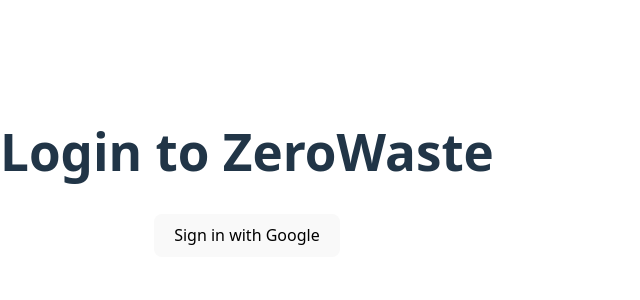
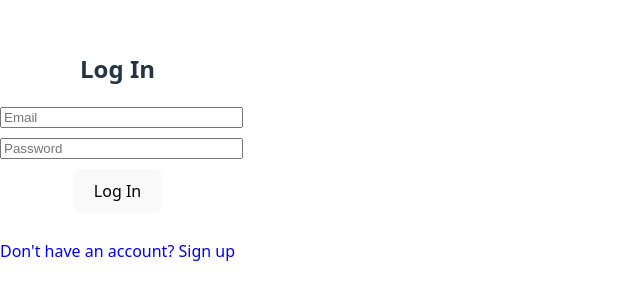
Before and after one commit to namithaww/zerowaste, a React (Vite) app in the folder zerowaste-app/: page / in a window 1280 px wide. Shown: the part 260-560 px from the top of the page, without its empty margins (0-640 px from the left). Built offline with nearby package versions, Linux system fonts and the light colour scheme; no server answers.

Commit message:
Updated Code

```diff
--- a/zerowaste-app/src/App.jsx
+++ b/zerowaste-app/src/App.jsx
@@ -1,19 +1,31 @@
-// App.jsx
 import React, { useEffect, useState } from "react";
-import { BrowserRouter as Router, Routes, Route, Navigate } from "react-router-dom";
+import { Routes, Route, useNavigate } from "react-router-dom";
 import Auth from "./components/Auth";
 import Dashboard from "./components/Dashboard";
-import { auth } from "./firebase";
-import { onAuthStateChanged } from "firebase/auth";
-import PrivateRoute from "./components/PrivateRoute";
+import ReceiverDashboard from "./components/ReceiverDashboard";
+import { auth, db } from "./firebase";
+import { doc, getDoc } from "firebase/firestore";
 
-function App() {
+const App = () => {
   const [user, setUser] = useState(null);
+  const [role, setRole] = useState(null);
   const [loading, setLoading] = useState(true);
+  const navigate = useNavigate();
 
   useEffect(() => {
-    const unsubscribe = onAuthStateChanged(auth, (currentUser) => {
-      setUser(currentUser);
+    const unsubscribe = auth.onAuthStateChanged(async (currentUser) => {
+      if (currentUser) {
+        setUser(currentUser);
+        const userDoc = await getDoc(doc(db, "users", currentUser.uid));
+        if (userDoc.exists()) {
+          const userData = userDoc.data();
+          setRole(userData.role);
+          navigate("/dashboard");
+        }
+      } else {
+        setUser(null);
+        setRole(null);
+      }
       setLoading(false);
     });
 
@@ -23,20 +35,17 @@ function App() {
   if (loading) return <p>Loading...</p>;
 
   return (
-    <Router>
-      <Routes>
-        <Route path="/" element={!user ? <Auth /> : <Navigate to="/dashboard" />} />
-        <Route
-          path="/dashboard"
-          element={
-            <PrivateRoute>
-              <Dashboard />
-            </PrivateRoute>
-          }
-        />
-      </Routes>
-    </Router>
+    <Routes>
+      <Route path="/" element={<Auth />} />
+      {user && role === "Donor" && (
+        <Route path="/dashboard" element={<Dashboard />} />
+      )}
+      {user && role === "Receiver" && (
+        <Route path="/dashboard" element={<ReceiverDashboard />} />
+      )}
+      <Route path="*" element={<Auth />} />
+    </Routes>
   );
-}
+};
 
 export default App;
--- a/zerowaste-app/src/components/Auth.jsx
+++ b/zerowaste-app/src/components/Auth.jsx
@@ -1,42 +1,118 @@
-// Auth.jsx
-import React from "react";
+import React, { useState } from "react";
+import {
+  createUserWithEmailAndPassword,
+  signInWithEmailAndPassword,
+  updateProfile,
+} from "firebase/auth";
+import { doc, setDoc } from "firebase/firestore";
 import { auth, db } from "../firebase";
-import { GoogleAuthProvider, signInWithPopup } from "firebase/auth";
-import { doc, getDoc, setDoc } from "firebase/firestore";
+import { useNavigate } from "react-router-dom";
 
 const Auth = () => {
-  const handleGoogleLogin = async () => {
-    const provider = new GoogleAuthProvider();
+  const [isSignup, setIsSignup] = useState(false);
+  const [name, setName] = useState("");
+  const [email, setEmail] = useState("");
+  const [password, setPassword] = useState("");
+  const [role, setRole] = useState("Donor"); // Default role
+  const [error, setError] = useState("");
 
+  const navigate = useNavigate();
+
+  const toggleMode = () => {
+    setIsSignup((prev) => !prev);
+    setError("");
+  };
+
+  const handleSignup = async (e) => {
+    e.preventDefault();
     try {
-      const result = await signInWithPopup(auth, provider);
-      const user = result.user;
+      const userCredential = await createUserWithEmailAndPassword(auth, email, password);
 
-      console.log("Google Login Successful:", user);
+      // Set displayName in Firebase Auth profile
+      await updateProfile(userCredential.user, {
+        displayName: name,
+      });
 
-      const userDocRef = doc(db, "users", user.uid);
-      const userDoc = await getDoc(userDocRef);
+      // Save user data in Firestore
+      await setDoc(doc(db, "users", userCredential.user.uid), {
+        uid: userCredential.user.uid,
+        name,
+        email,
+        role,
+      });
 
-      if (!userDoc.exists()) {
-        // Automatically add user to Firestore with default role
-        await setDoc(userDocRef, {
-          email: user.email,
-          role: "donor", // default role
-          createdAt: new Date(),
-        });
-        console.log("New user document created in Firestore.");
-      } else {
-        console.log("User already exists in Firestore.");
-      }
-    } catch (error) {
-      console.error("Google login failed:", error);
+      navigate("/dashboard");
+    } catch (err) {
+      setError(err.message);
+    }
+  };
+
+  const handleLogin = async (e) => {
+    e.preventDefault();
+    try {
+      await signInWithEmailAndPassword(auth, email, password);
+      navigate("/dashboard");
+    } catch (err) {
+      setError("Invalid email or password");
     }
   };
 
   return (
-    <div style={{ textAlign: "center", marginTop: "100px" }}>
-      <h1>Login to ZeroWaste</h1>
-      <button onClick={handleGoogleLogin}>Sign in with Google</button>
+    <div style={{ maxWidth: "400px", margin: "auto", textAlign: "center", marginTop: "50px" }}>
+      <h2>{isSignup ? "Sign Up" : "Log In"}</h2>
+      <form onSubmit={isSignup ? handleSignup : handleLogin}>
+        {isSignup && (
+          <>
+            <input
+              type="text"
+              placeholder="Full Name"
+              value={name}
+              onChange={(e) => setName(e.target.value)}
+              required
+              style={{ display: "block", width: "100%", marginBottom: "10px" }}
+            />
+            <select
+              value={role}
+              onChange={(e) => setRole(e.target.value)}
+              required
+              style={{ display: "block", width: "100%", marginBottom: "10px" }}
+            >
+              <option value="Donor">Donor</option>
+              <option value="Receiver">Receiver</option>
+            </select>
+          </>
+        )}
+
+        <input
+          type="email"
+          placeholder="Email"
+          value={email}
+          onChange={(e) => setEmail(e.target.value)}
+          required
+          style={{ display: "block", width: "100%", marginBottom: "10px" }}
+        />
+        <input
+          type="password"
+          placeholder="Password"
+          value={password}
+          onChange={(e) => setPassword(e.target.value)}
+          required
+          style={{ display: "block", width: "100%", marginBottom: "10px" }}
+        />
+
+        <button
+          type="submit"
+          style={{ padding: "10px 20px", marginBottom: "10px", cursor: "pointer" }}
+        >
+          {isSignup ? "Sign Up" : "Log In"}
+        </button>
+
+        {error && <p style={{ color: "red" }}>{error}</p>}
+      </form>
+
+      <p onClick={toggleMode} style={{ color: "blue", cursor: "pointer" }}>
+        {isSignup ? "Already have an account? Log in" : "Don't have an account? Sign up"}
+      </p>
     </div>
   );
 };
--- a/zerowaste-app/src/components/CreateDonation.jsx
+++ b/zerowaste-app/src/components/CreateDonation.jsx
@@ -2,7 +2,7 @@ import React, { useState } from "react";
 import { db, auth } from "../firebase";
 import { collection, addDoc, serverTimestamp } from "firebase/firestore";
 
-const CreateDonation = () => {
+const CreateDonation = ({ onDonationCreated }) => {
   const [formData, setFormData] = useState({
     foodItem: "",
     quantity: "",
@@ -42,6 +42,10 @@ const CreateDonation = () => {
         location: "",
         additionalInfo: "",
       });
+
+      if (onDonationCreated) {
+        onDonationCreated(); // 👈 notify parent to refresh list
+      }
     } catch (error) {
       console.error("Error adding donation: ", error);
       setSuccessMsg("Something went wrong. Please try again.");
--- a/zerowaste-app/src/components/MyDonations.jsx
+++ b/zerowaste-app/src/components/MyDonations.jsx
@@ -6,8 +6,8 @@ const MyDonations = () => {
   const [donations, setDonations] = useState([]);
   const [loading, setLoading] = useState(true);
 
-  useEffect(() => {
   const fetchMyDonations = async () => {
+    setLoading(true);
     try {
       const user = auth.currentUser;
       if (!user) return;
@@ -25,13 +25,14 @@ const MyDonations = () => {
       }));
 
       setDonations(myDonations);
-        setLoading(false);
     } catch (error) {
       console.error("Error fetching donations:", error);
+    } finally {
       setLoading(false);
     }
   };
 
+  useEffect(() => {
     fetchMyDonations();
   }, []);
 
--- /dev/null
+++ b/zerowaste-app/src/components/ReceiverDashboard.jsx
@@ -0,0 +1,82 @@
+import React, { useEffect, useState } from "react";
+import { db, auth } from "../firebase";
+import { collection, query, where, getDocs, addDoc } from "firebase/firestore";
+
+const ReceiverDashboard = () => {
+  const [donations, setDonations] = useState([]);
+  const [loading, setLoading] = useState(true);
+  const [requestedIds, setRequestedIds] = useState([]);
+
+  useEffect(() => {
+    const fetchAvailableDonations = async () => {
+      const user = auth.currentUser;
+      if (!user) return;
+
+      // Fetch donations already requested by the user
+      const reqQuery = query(collection(db, "requests"), where("receiverId", "==", user.uid));
+      const reqSnapshot = await getDocs(reqQuery);
+      const alreadyRequested = reqSnapshot.docs.map((doc) => doc.data().donationId);
+      setRequestedIds(alreadyRequested);
+
+      // Fetch all donations not made by the current user
+      const donationQuery = query(collection(db, "donations"), where("donorId", "!=", user.uid));
+      const donationSnapshot = await getDocs(donationQuery);
+
+      const donationList = donationSnapshot.docs
+        .map((doc) => ({ id: doc.id, ...doc.data() }))
+        .filter((donation) => !alreadyRequested.includes(donation.id)); // Exclude requested
+
+      setDonations(donationList);
+      setLoading(false);
+    };
+
+    fetchAvailableDonations();
+  }, []);
+
+  const handleRequest = async (donationId) => {
+    try {
+      const user = auth.currentUser;
+      if (!user) return;
+
+      await addDoc(collection(db, "requests"), {
+        donationId,
+        receiverId: user.uid,
+        status: "Pending",
+        createdAt: new Date(),
+      });
+
+      setRequestedIds((prev) => [...prev, donationId]);
+    } catch (err) {
+      console.error("Error requesting donation:", err);
+    }
+  };
+
+  if (loading) return <p>Loading donations...</p>;
+
+  return (
+    <div style={{ textAlign: "center" }}>
+      <h2>Available Donations</h2>
+      {donations.length === 0 ? (
+        <p>No available donations right now.</p>
+      ) : (
+        <ul style={{ listStyle: "none", padding: 0 }}>
+          {donations.map((donation) => (
+            <li key={donation.id} style={{ border: "1px solid #ccc", margin: "10px auto", padding: "10px", maxWidth: "500px" }}>
+              <strong>Food Item:</strong> {donation.foodItem} <br />
+              <strong>Quantity:</strong> {donation.quantity} <br />
+              <strong>Location:</strong> {donation.location} <br />
+              <button
+                onClick={() => handleRequest(donation.id)}
+                disabled={requestedIds.includes(donation.id)}
+              >
+                {requestedIds.includes(donation.id) ? "Requested" : "Request Donation"}
+              </button>
+            </li>
+          ))}
+        </ul>
+      )}
+    </div>
+  );
+};
+
+export default ReceiverDashboard;
--- a/zerowaste-app/src/firebase.js
+++ b/zerowaste-app/src/firebase.js
@@ -7,7 +7,7 @@ const firebaseConfig = {
   apiKey: "AIzaSyCBGEiQl-IPJ3AWjLnVTlbMFzH3BRUKdZM",
   authDomain: "zerowaste-6b677.firebaseapp.com",
   projectId: "zerowaste-6b677",
-    storageBucket: "zerowaste-6b677.firebasestorage.app",
+  storageBucket: "zerowaste-6b677.appspot.com",
   messagingSenderId: "634706012547",
   appId: "1:634706012547:web:ed9b36ab7f3daf774f2eb6",
   measurementId: "G-ZX0LYN870H"
@@ -19,4 +19,4 @@ export const auth = getAuth(app);
 export const provider = new GoogleAuthProvider();
 export const db = getFirestore(app);
 export const storage = getStorage(app);
-export {app};
+export { app };
--- a/zerowaste-app/src/main.jsx
+++ b/zerowaste-app/src/main.jsx
@@ -1,10 +1,13 @@
-// import { StrictMode } from 'react'
-import { createRoot } from 'react-dom/client'
-import './index.css'
-import App from './App.jsx'
+import React from "react";
+import ReactDOM from "react-dom/client";
+import App from "./App";
+import { BrowserRouter } from "react-router-dom";
+import "./index.css";
 
-createRoot(document.getElementById('root')).render(
-  // <StrictMode>
-    <App />
-  // </StrictMode>,
-)
+ReactDOM.createRoot(document.getElementById("root")).render(
+  <React.StrictMode>
+    <BrowserRouter>
+      <App />
+    </BrowserRouter>
+  </React.StrictMode>
+);
```
Also changed, not shown: zerowaste-app/src/components/Dashboard.jsx (+36 -30 lines). Lines whose indentation alone changed are shown as unchanged.
